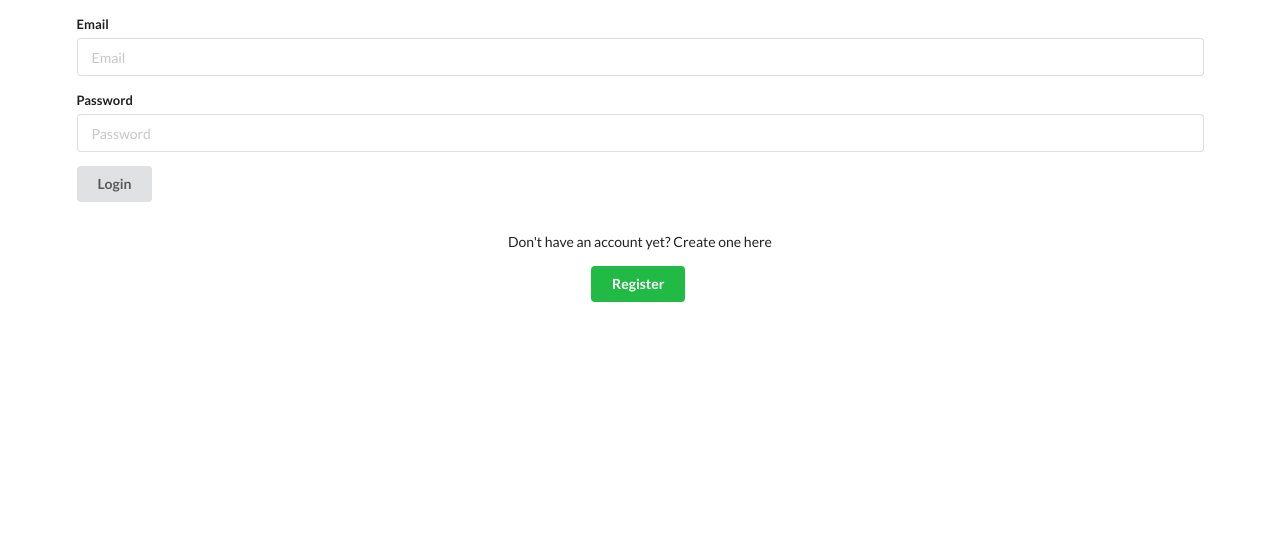
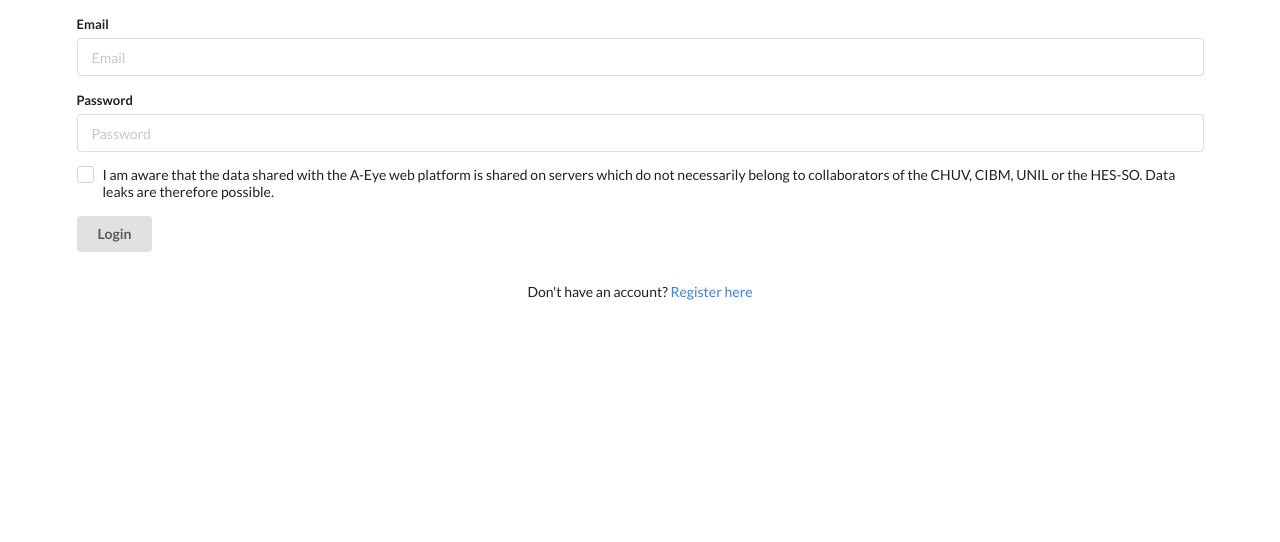
Before and after one commit to jijiduc/a-eye_web_dev_jeremy, a Flask app: page /login in a window 1280 px wide. Shown: the part 77-619 px from the top of the page. Run offline with Flask 2, Linux system fonts and the light colour scheme; parts of the project's set-up code (start-up, migrations or seed data) failed here and were passed over.

Commit message:
whitelist work with DB
the whitelist is now composed of emails
if someone try to connected to an existing account and the corresponding mail is whitelisted, the connexion will work

```diff
--- a/app.py
+++ b/app.py
@@ -43,6 +43,11 @@ def create_tables():
 if not app._got_first_request:
     create_tables() # en appelant directement la fonction pour initialiser la BD
 
+
+# Load whitelist
+with open('whitelist.json', 'r') as f:
+    whitelist = json.load(f)['whitelist']
+
 # ----------------------------------------------------------------------------------------------
 # UTILS
 
@@ -57,12 +62,19 @@ def login():
     if request.method == 'POST':
         email = request.form['email']
         password = request.form['password']
+        accept_terms = request.form.get('accept_terms')
+        if not accept_terms:
+            flash('You must accept the terms to log in.', 'danger')
+            return redirect(url_for('login'))
+        if email not in whitelist:
+            flash('Your email is not whitelisted.', 'danger')
+            return redirect(url_for('login'))
         user = User.query.filter_by(email=email).first()
         if user and check_password_hash(user.password, password):
             session['username'] = user.email
             return redirect(url_for('index'))
         else:
-            flash('Incorrect password or email', 'danger')
+            flash('Wrong Email or Password', 'danger')
             return redirect(url_for('login'))
     return render_template('login.html')
 
--- a/templates/index.html
+++ b/templates/index.html
@@ -5,6 +5,8 @@
     <meta charset="UTF-8">
     <meta name="viewport" content="width=device-width, initial-scale=1.0">
     <title>A-Eye Web Segmentation Platform</title>
+    <!-- Link to the favicon -->
+    <link rel="icon" type="image/x-icon" href="{{ url_for('static', filename='images/favicon.ico') }}">
     <!-- Semantic UI -->
     <link rel="stylesheet" href="https://cdn.jsdelivr.net/npm/semantic-ui@2.4.2/dist/semantic.min.css">
     <script src="https://cdn.jsdelivr.net/npm/semantic-ui@2.4.2/dist/semantic.min.js"></script>
--- a/templates/informations.html
+++ b/templates/informations.html
@@ -5,6 +5,8 @@
     <meta charset="UTF-8">
     <meta name="viewport" content="width=device-width, initial-scale=1.0">
     <title>Informations - AEye</title>
+    <!-- Link to the favicon -->
+    <link rel="icon" type="image/x-icon" href="{{ url_for('static', filename='images/favicon.ico') }}">
     <!-- Semantic UI -->
     <link rel="stylesheet" href="https://cdn.jsdelivr.net/npm/semantic-ui@2.4.2/dist/semantic.min.css">
 </head>
--- a/templates/login.html
+++ b/templates/login.html
@@ -28,16 +28,21 @@
                 <label>Password</label>
                 <input type="password" name="password" placeholder="Password" required>
             </div>
+            <div class="field">
+                <div class="ui checkbox">
+                    <input type="checkbox" name="accept_terms" required>
+                    <label>I am aware that the data shared with the A-Eye web platform is shared on servers which do not necessarily belong to collaborators of the CHUV, CIBM, UNIL or the HES-SO. Data leaks are therefore possible.</label>
+                </div>
+            </div>
             <button class="ui button" type="submit">Login</button>
         </form>
         <div class="ui hidden divider"></div>
         <div class="ui center aligned container">
-            <p>Don't have an account yet? Create one here</p>
-            <a href="{{ url_for('register') }}" class="ui green button">Register</a>
+            <p>Don't have an account? <a href="{{ url_for('register') }}">Register here</a></p>
         </div>
     </div>
     <script>
-        // Activer les checkboxes Semantic UI
+        // Activate the checkbox in the form using Semantic UI
         document.addEventListener('DOMContentLoaded', function() {
             $('.ui.checkbox').checkbox();
         });
--- a/templates/register.html
+++ b/templates/register.html
@@ -4,6 +4,8 @@
     <meta charset="UTF-8">
     <meta name="viewport" content="width=device-width, initial-scale=1.0">
     <title>Register</title>
+    <!-- Link to the favicon -->
+    <link rel="icon" type="image/x-icon" href="{{ url_for('static', filename='images/favicon.ico') }}">
     <link rel="stylesheet" href="https://cdn.jsdelivr.net/npm/semantic-ui@2.4.2/dist/semantic.min.css">
     <script src="https://cdn.jsdelivr.net/npm/semantic-ui@2.4.2/dist/semantic.min.js"></script>
 </head>
@@ -60,8 +62,7 @@
         </form>
         <div class="ui hidden divider"></div>
         <div class="ui center aligned container">
-            <p>Already have an account? Log in here</p>
-            <a href="{{ url_for('login') }}" class="ui green button">Log in</a>
+            <p>Already have an account? <a href="{{ url_for('login') }}">Log in here</a></p>
         </div>
     </div>
     <script>
--- a/templates/users.html
+++ b/templates/users.html
@@ -4,6 +4,8 @@
     <meta charset="UTF-8">
     <meta name="viewport" content="width=device-width, initial-scale=1.0">
     <title>Registered Users</title>
+    <!-- Link to the favicon -->
+    <link rel="icon" type="image/x-icon" href="{{ url_for('static', filename='images/favicon.ico') }}">
     <link rel="stylesheet" href="https://cdn.jsdelivr.net/npm/semantic-ui@2.4.2/dist/semantic.min.css">
     <script src="https://cdn.jsdelivr.net/npm/semantic-ui@2.4.2/dist/semantic.min.js"></script>
 </head>
--- a/templates/welcomepage.html
+++ b/templates/welcomepage.html
@@ -4,12 +4,14 @@
     <meta charset="UTF-8">
     <meta name="viewport" content="width=device-width, initial-scale=1.0">
     <title>Welcome</title>
+    <!-- Link to the favicon -->
+    <link rel="icon" type="image/x-icon" href="{{ url_for('static', filename='images/favicon.ico') }}">
     <link rel="stylesheet" href="https://cdn.jsdelivr.net/npm/semantic-ui@2.4.2/dist/semantic.min.css">
     <script src="https://cdn.jsdelivr.net/npm/semantic-ui@2.4.2/dist/semantic.min.js"></script>
 </head>
 <body>
     <div class="ui container" style="margin-top: 50px;">
-        <h2 class="ui center aligned header">Welcome to Our Website</h2>
+        <h2 class="ui center aligned header">Welcome to A-Eye Segmentation Web Platform</h2>
         <div class="ui center aligned container">
             <a href="{{ url_for('login') }}" class="ui blue button">Login</a>
             <a href="{{ url_for('register') }}" class="ui green button">Register</a>
--- a/whitelist.json
+++ b/whitelist.json
@@ -1,16 +1,7 @@
 {
-    "users": [
-        {
-            "username": "admin",
-            "password": "admin"
-        },
-        {
-            "username": "guillaume",
-            "password": "raetz"
-        },
-        {
-            "username": "user2",
-            "password": "password2"
-        }
+    "whitelist": [
+        "g.raetz98@gmail.com",
+        "g.raetz@gmail.com",
+        "user3@example.com"
     ]
 }
```
